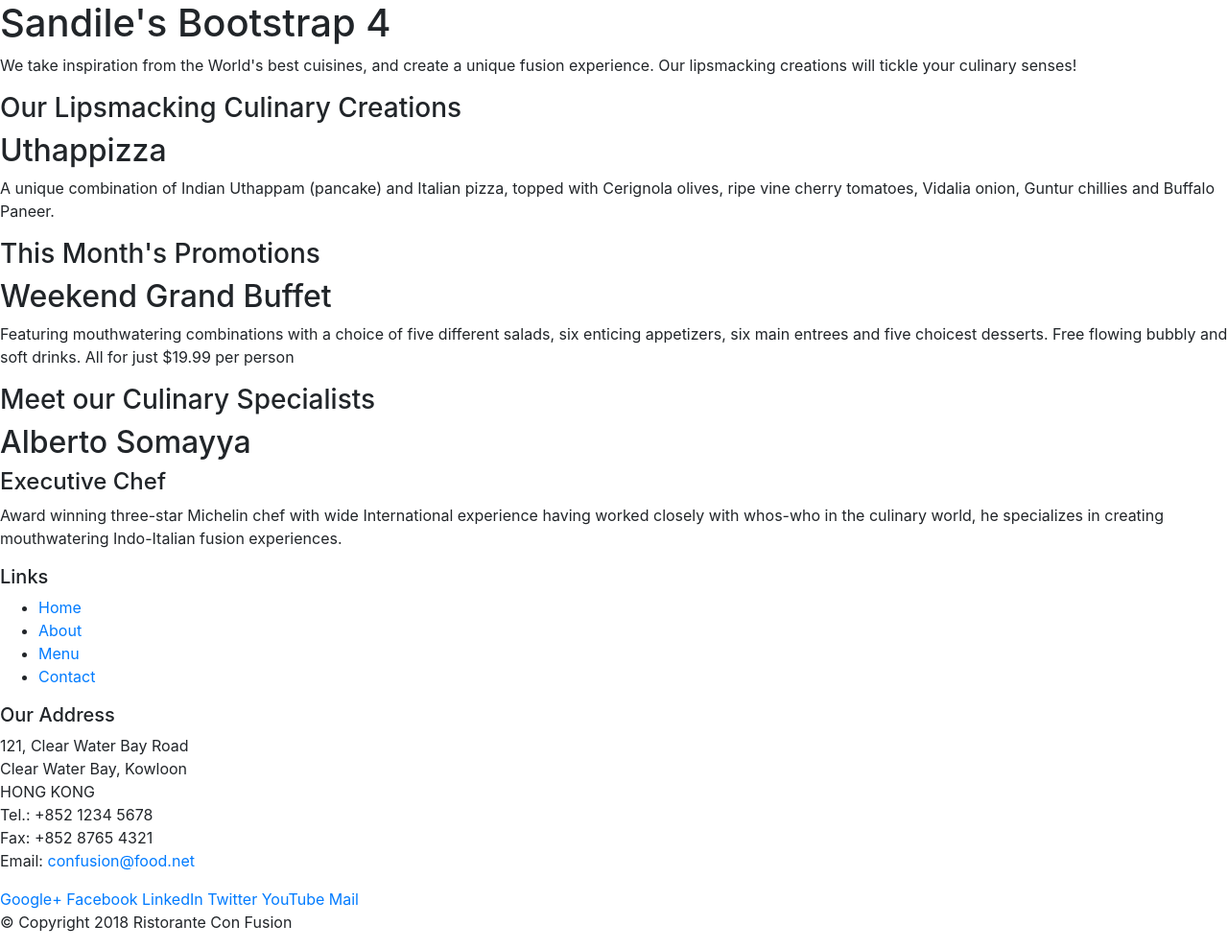
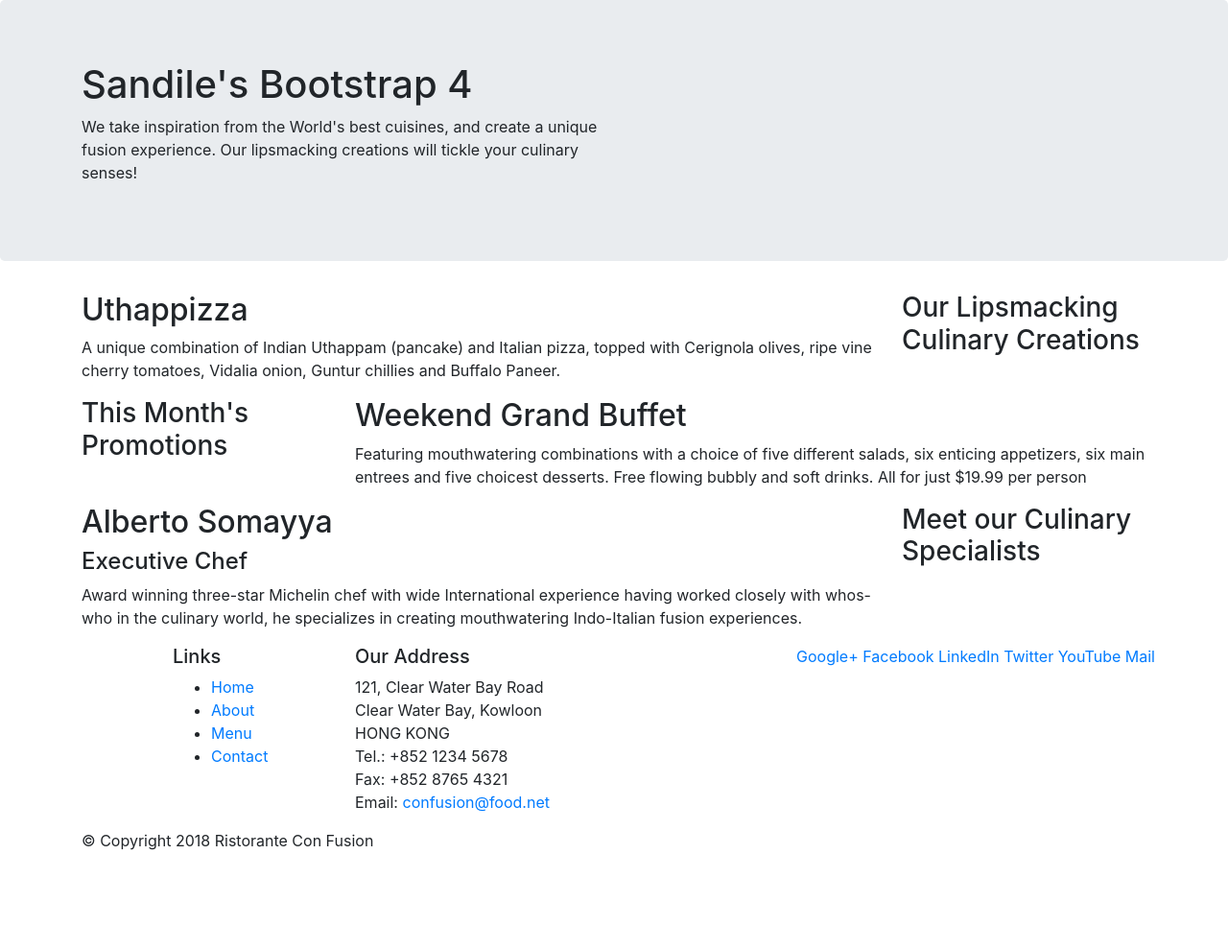
Before and after one commit to Sandilandz14/Bootstrap4-Coursera, a website: page index.html in a window 1280 px wide. Shown: the whole page at 96% size. After the commit the page ends 904 px from the top, so only its background shows below. Drawn offline with nearby package versions, Linux system fonts and the light colour scheme.

Commit message:
Added bootstrap classes for styling

```diff
--- a/index.html
+++ b/index.html
@@ -14,46 +14,46 @@
 
 <body>
 
-    <header>
-        <div>
-            <div>
-                <div>
+    <header class="jumbotron">
+        <div class="container">
+            <div class="row">
+                <div class="col-12 col-sm-6">
                     <h1>Sandile's Bootstrap 4</h1>
                     <p>We take inspiration from the World's best cuisines, and create a unique fusion experience. Our lipsmacking creations will tickle your culinary senses!</p>
                 </div>
-                <div>
+                <div class="col-12 col-sm">
                 </div>
             </div>
         </div>
     </header>
 
-    <div>
-        <div>
-            <div>
+    <div class="container">
+        <div class="row">
+            <div class="col-12 col-sm-4 order-sm-last col-md-3">
                 <h3>Our Lipsmacking Culinary Creations</h3>
             </div>
-            <div>
+            <div class="col col-sm order-sm-first col-md">
                 <h2>Uthappizza</h2>
                 <p>A unique combination of Indian Uthappam (pancake) and Italian pizza, topped with Cerignola olives, ripe vine cherry tomatoes, Vidalia onion, Guntur chillies and Buffalo Paneer.</p>
             </div>
         </div>
 
 
-        <div>
-            <div>
+        <div class="row">
+            <div class="col-12 col-sm-4 col-md-3">
                 <h3>This Month's Promotions</h3>
             </div>
-            <div>
+            <div class="col col-sm col-md">
                 <h2>Weekend Grand Buffet</h2>
                 <p>Featuring mouthwatering combinations with a choice of five different salads, six enticing appetizers, six main entrees and five choicest desserts. Free flowing bubbly and soft drinks. All for just $19.99 per person </p>
             </div>
         </div>
 
-        <div>
-            <div>
+        <div class="row">
+            <div class="col-12 col-sm-4 order-sm-last col-md-3">
                 <h3>Meet our Culinary Specialists</h3>
             </div>
-            <div>
+            <div class="col col-sm order-sm-first col-md">
                 <h2>Alberto Somayya</h2>
                 <h4>Executive Chef</h4>
                 <p>Award winning three-star Michelin chef with wide International experience having worked closely with whos-who in the culinary world, he specializes in creating mouthwatering Indo-Italian fusion experiences. </p>
@@ -62,9 +62,9 @@
     </div>
 
     <footer>
-        <div>
-            <div>
-                <div>
+        <div class="container">
+            <div class="row">
+                <div class="col-4 offset-1 col-sm-2">
                     <h5>Links</h5>
                     <ul>
                         <li><a href="#">Home</a></li>
@@ -73,7 +73,7 @@
                         <li><a href="#">Contact</a></li>
                     </ul>
                 </div>
-                <div>
+                <div class="col-7 col-sm-5">
                     <h5>Our Address</h5>
                     <address>
 		              121, Clear Water Bay Road<br>
@@ -83,7 +83,7 @@
 		              Fax: +852 8765 4321<br>
 		              Email: <a href="mailto:confusion@food.net">confusion@food.net</a>
 		           </address>
-                </div>
+                </div class="col-12 col-sm-4">
                 <div>
                     <div>
                         <a href="http://google.com/+">Google+</a>
@@ -95,8 +95,8 @@
                     </div>
                 </div>
            </div>
-           <div>
-                <div>
+           <div class="row">
+                <div class="col-auto">
                     <p>© Copyright 2018 Ristorante Con Fusion</p>
                 </div>
            </div>
```
